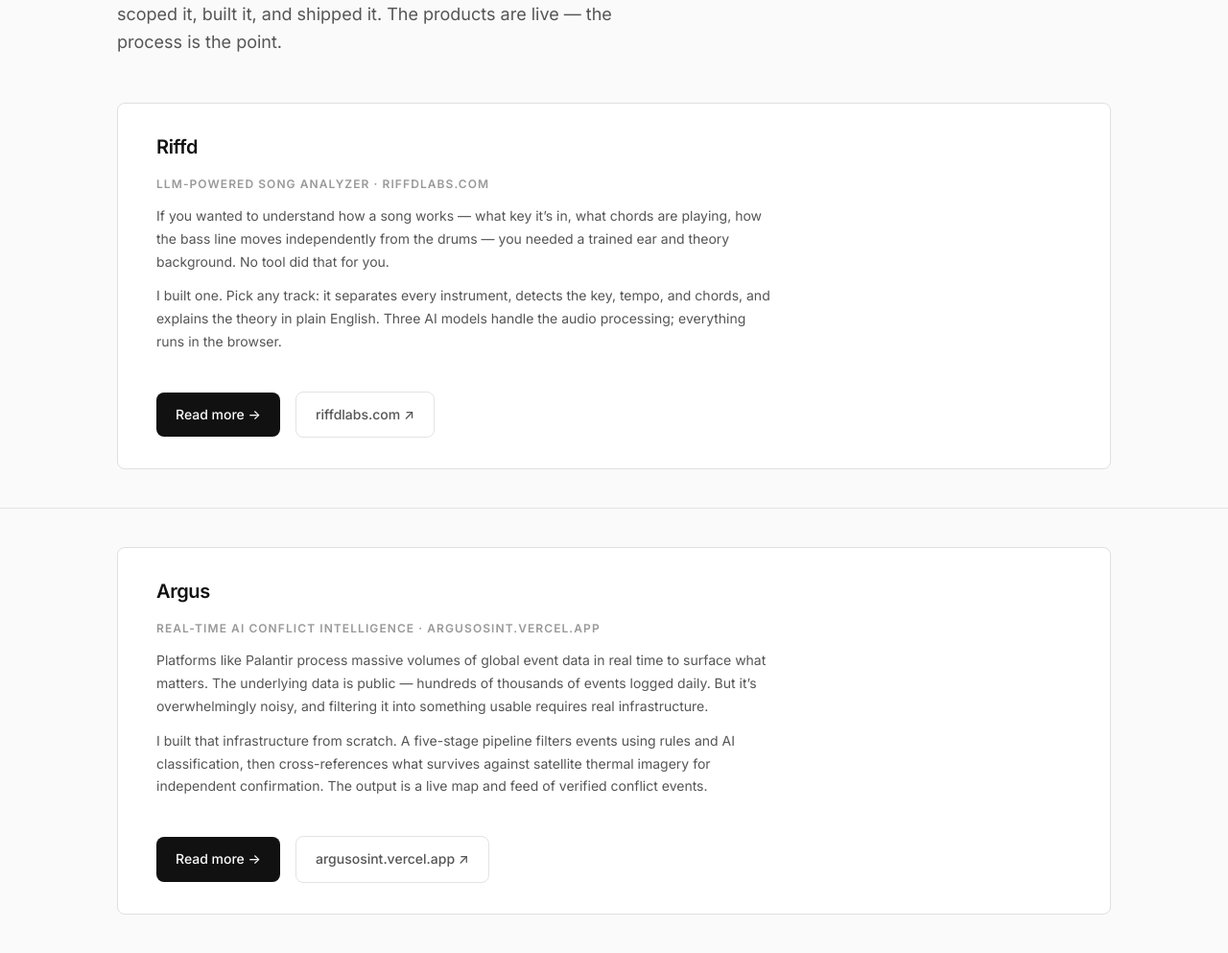
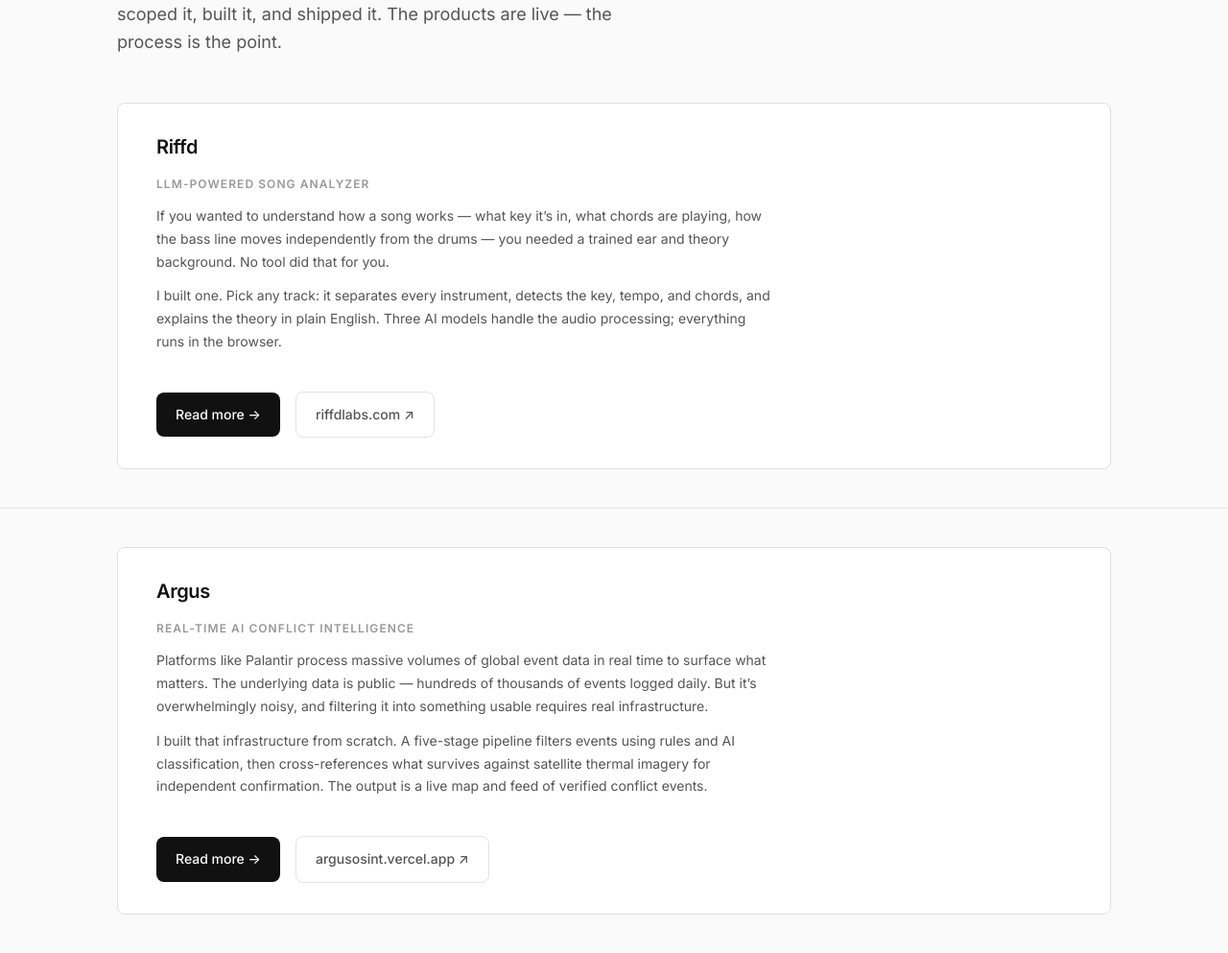
Before and after one commit to dylanglatt/dylanglatt.com, a Flask app: page /work in a window 1280 px wide. Shown: the part 165-1158 px from the top of the page at 96% size. Run offline with Flask 3, Linux system fonts and the light colour scheme.

Commit message:
Update project card copy and Argus design attribution

```diff
--- a/templates/work.html
+++ b/templates/work.html
@@ -17,7 +17,7 @@
   <div class="container">
     <div class="case-card case-card--full">
       <h2 class="case-card-title"><a href="{{ url_for('work_riffd') }}" style="color: inherit;">Riffd</a></h2>
-      <p class="case-card-label">LLM-Powered Song Analyzer &middot; riffdlabs.com</p>
+      <p class="case-card-label">LLM-Powered Song Analyzer</p>
       <p class="case-card-problem">
         If you wanted to understand how a song works &mdash; what key it&rsquo;s in, what chords are playing, how the
         bass line moves independently from the drums &mdash; you needed a trained ear and theory background.
@@ -41,7 +41,7 @@
   <div class="container">
     <div class="case-card case-card--full">
       <h2 class="case-card-title"><a href="{{ url_for('work_argus') }}" style="color: inherit;">Argus</a></h2>
-      <p class="case-card-label">Real-Time AI Conflict Intelligence &middot; argusosint.vercel.app</p>
+      <p class="case-card-label">Real-Time AI Conflict Intelligence</p>
       <p class="case-card-problem">
         Platforms like Palantir process massive volumes of global event data in real time to surface
         what matters. The underlying data is public &mdash; hundreds of thousands of events logged daily.
```
